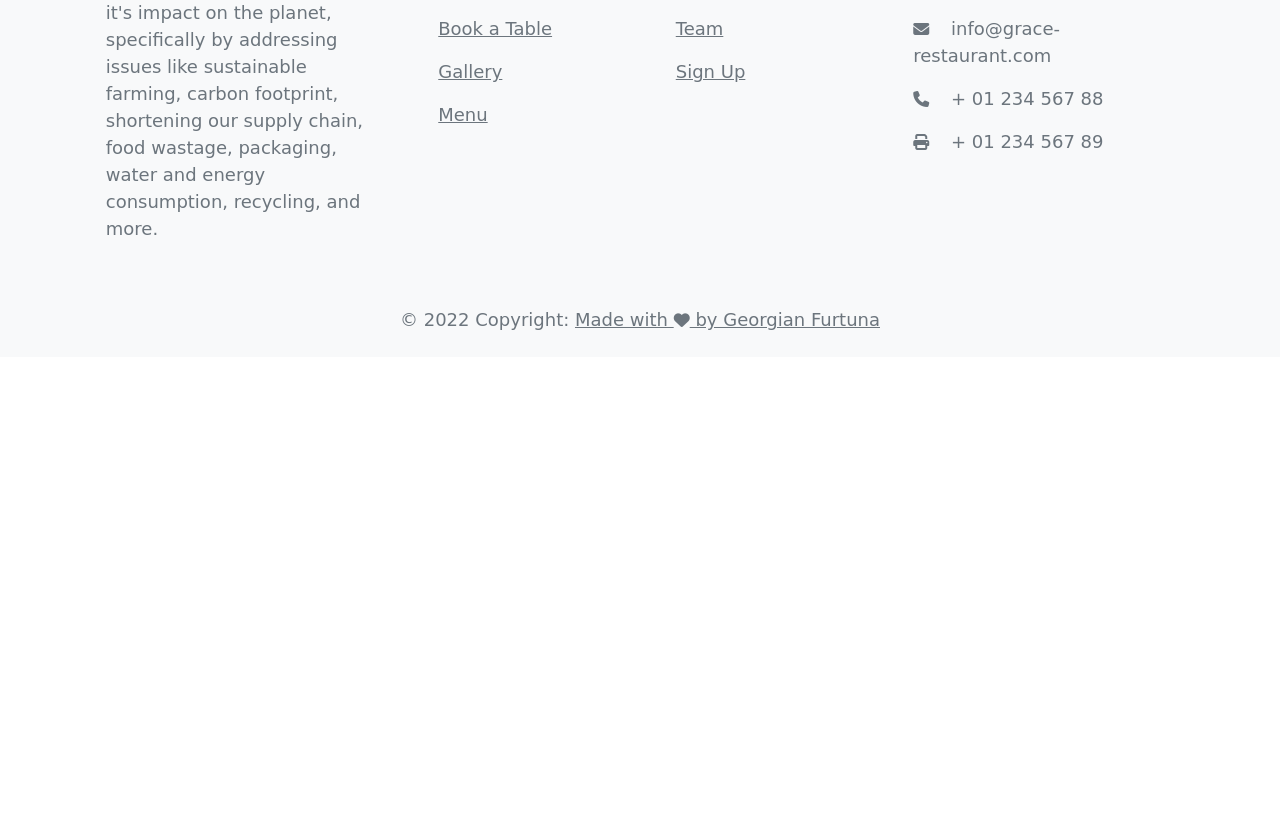
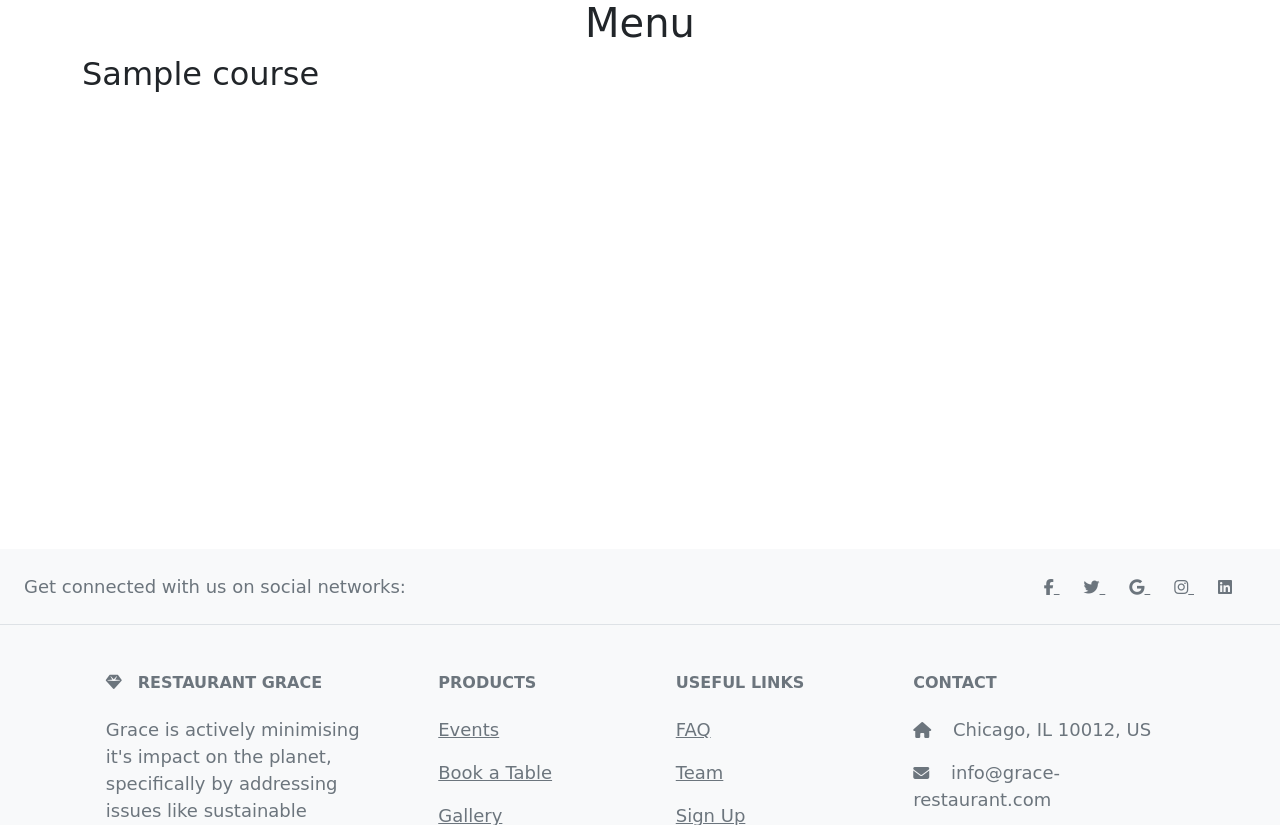
Before and after one commit to GeorgianF/Grace-P4-CI, a Django app: page /menu/ in a window 1280 px wide. Shown: the part 251-1076 px from the top of the page. Before the commit the page ends 581 px from the top, so only its background shows below. Run offline with Django 3.2, Linux system fonts and the light colour scheme; tables that the repository leaves empty hold one stand-in row (values such as "Sample post"); some libraries are stand-ins or nearby versions; some web fonts are replaced.

Commit message:
add changes to the menu view function to display the data from the DB into the html file

```diff
--- a/restaurant/urls.py
+++ b/restaurant/urls.py
@@ -5,7 +5,7 @@ urlpatterns = [
     path('', views.CourseListViews.as_view(), name="home"),
     path('our-restaurant/', views.restaurant_view, name='our-restaurant'),
     path('booking/', views.booking_view, name='booking'),
-    path('menu/', views.menu_view, name='menu'),
+    path('menu/', views.menu_list, name='menu'),
     path('team/', views.team_view, name='team'),
     path('gallery/', views.gallery_view, name='gallery'),
     path('faq/', views.faq_view, name='faq'),
--- a/restaurant/views.py
+++ b/restaurant/views.py
@@ -19,8 +19,10 @@ def booking_view(request):
     return render(request, "booking.html")
 
 
-def menu_view(request):
-    return render(request, "menu.html")
+def menu_list(request):
+    course_list = Course.objects.all()
+    context = {'course_list': course_list}
+    return render(request, "menu.html", context)
 
 
 def team_view(request):
--- a/static/css/style.css
+++ b/static/css/style.css
@@ -378,6 +378,18 @@ a.btn-index:hover::before{
     margin: 50px 0;
 }
 
+/* ----- MENU PAGE ----- */
+
+#menu {
+    height: 100vh;
+    width: 100vw;
+}
+
+#menu-logo {
+    height: 250px;
+    width: 400px;
+}
+
 
 /* ---- Media Queries ----- */
 
--- a/templates/menu.html
+++ b/templates/menu.html
@@ -2,5 +2,18 @@
 
 {% block content %}
 
-<h1>menu page</h1>
+<section id="menu">
+    <div class="d-flex justify-content-center align-items-center flex-column">
+        <img id="menu-logo" src="https://res.cloudinary.com/dlyr5slol/image/upload/v1653249632/thumbnail_ebtlpf.jpg" alt="grace-logo">
+        <h1>Menu</h1>
+    </div>
+
+    <div class="container">
+        <div class="row">
+        {% for course in course_list %}
+            <h2> {{ course }}</h2>
+        {% endfor %}
+        </div>
+    </div>
+</section>
 {%endblock%}
```
